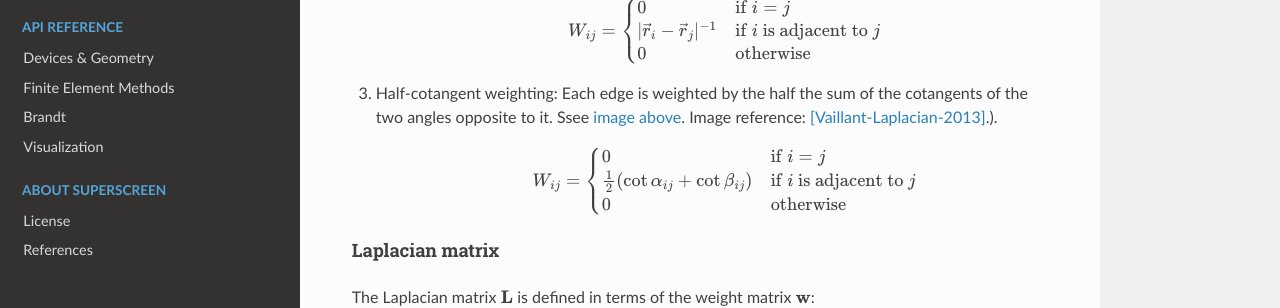
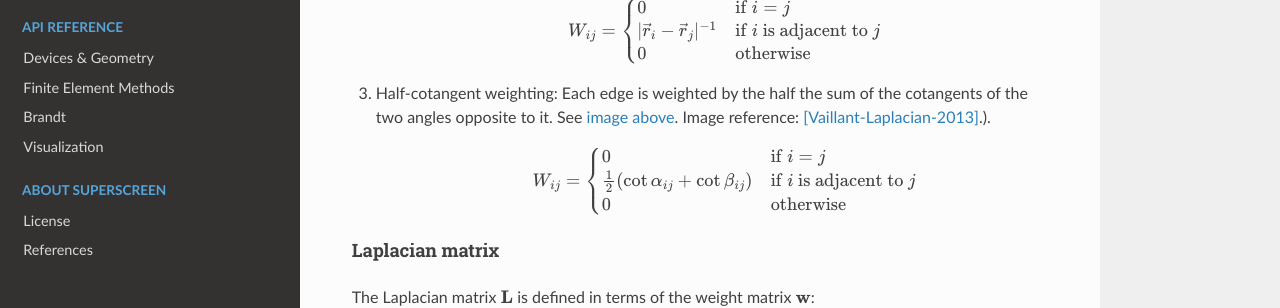
Before and after one commit to loganbvh/superscreen, a Sphinx documentation site: the page built from docs/background.rst, in a window 1280 px wide and 900 px high, scrolled down 5883 px. Shown: the part 258-566 px from the top of the window. Built offline with Sphinx 7.4.7 and the Read the Docs theme 2.0.0, drawn with Linux system fonts in a browser that asks for light colours; pages that are not in the unit, such as notebooks, are missing from menus.

Commit message:
typo in docs

```diff
--- a/docs/background.rst
+++ b/docs/background.rst
@@ -362,7 +362,7 @@ There are several different methods for constructing the unnormalized weight mat
         \end{cases}
 
 3. Half-cotangent weighting: Each edge is weighted by the half the sum of the cotangents of the
-   two angles opposite to it. Ssee :ref:`image above <img-weights>`.
+   two angles opposite to it. See :ref:`image above <img-weights>`.
    Image reference: [Vaillant-Laplacian-2013]_.).
 
     .. math::
```
